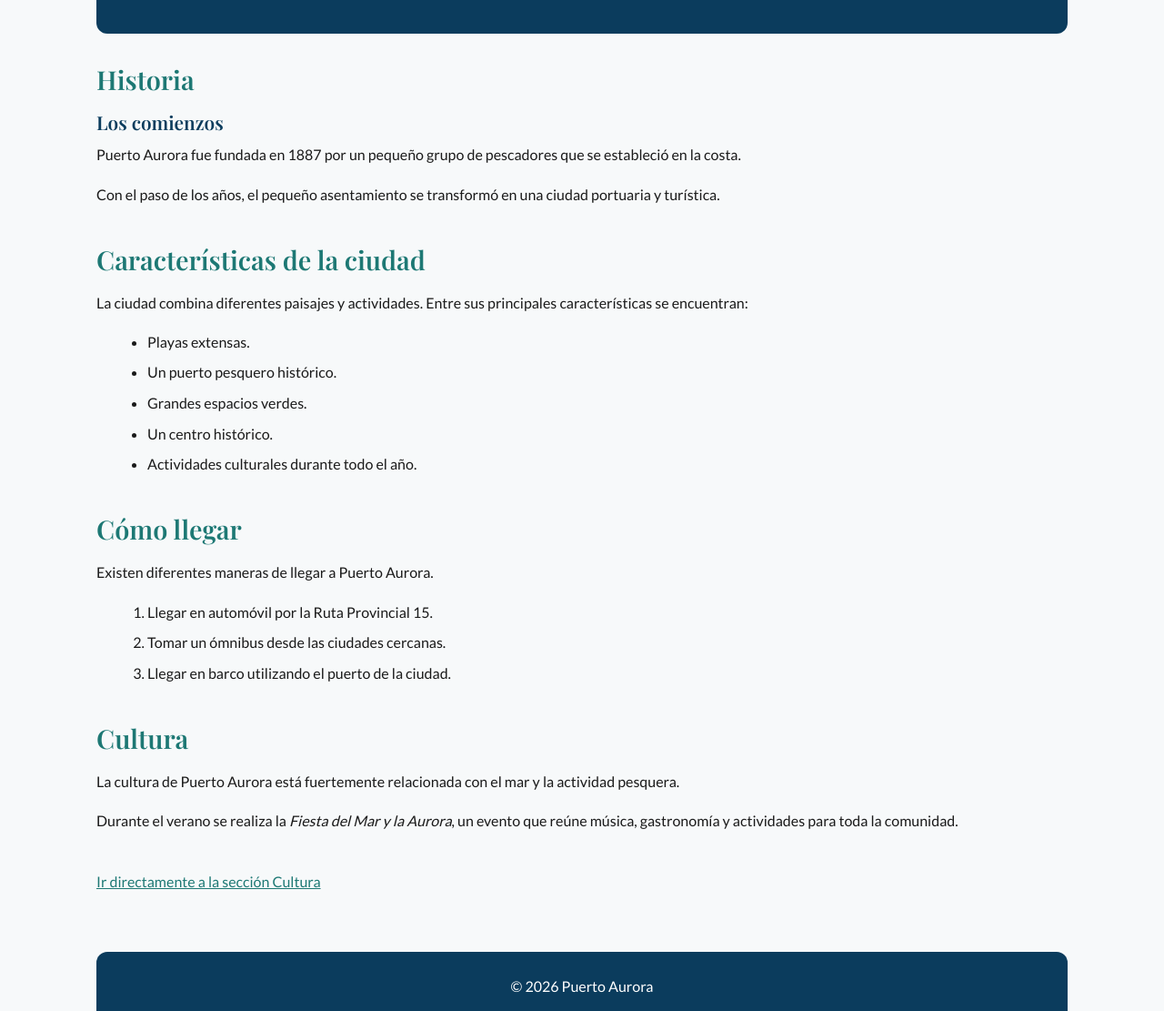
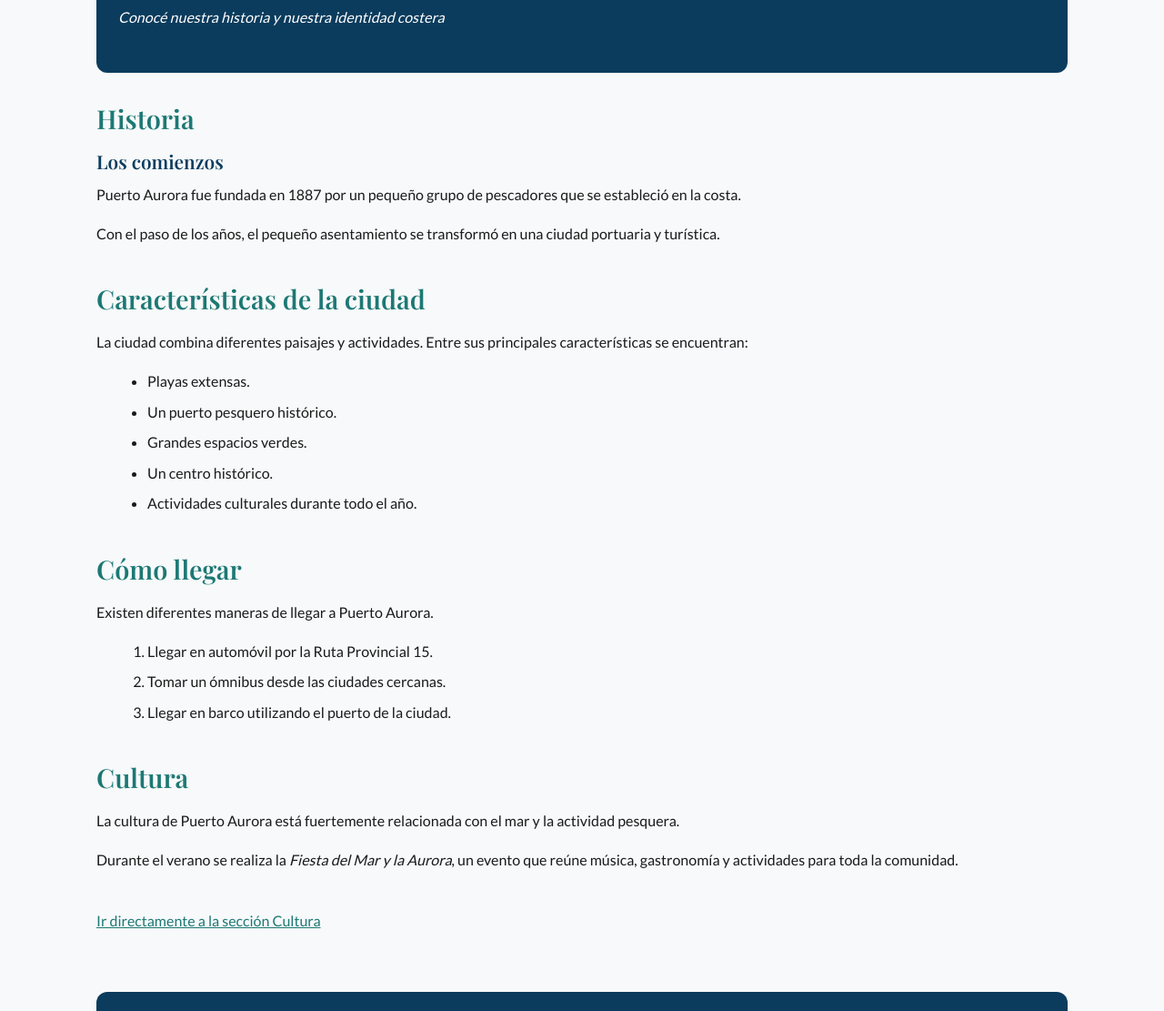
Before and after one commit to hyunanoona/TP-Grupo3-LenguajesInformaticos, a plain HTML site: page ciudad.html in a window 1280 px wide. Shown: the part 160-1271 px from the top of the page at 91% size. Drawn offline with nearby package versions, Linux system fonts and the light colour scheme.

Commit message:
Agrega texto abajo del titulo de ciudad y arregla el footer

```diff
--- a/ciudad.html
+++ b/ciudad.html
@@ -38,6 +38,7 @@
 
         <div class="banner-titulo">
             <h1>La ciudad de Puerto Aurora</h1>
+            <p>Conocé nuestra historia y nuestra identidad costera</p>
         </div>
     </header>
 
@@ -114,7 +115,7 @@
     </main>
 
     <footer>
-        <p>&copy; 2026 Puerto Aurora</p>
+        <p>&copy; 2026 Ciudad de Puerto Aurora - Sitio Oficial de Turismo.</p>
     </footer>
 
     <!-- Bootstrap JS: antes del cierre del body -->
```
